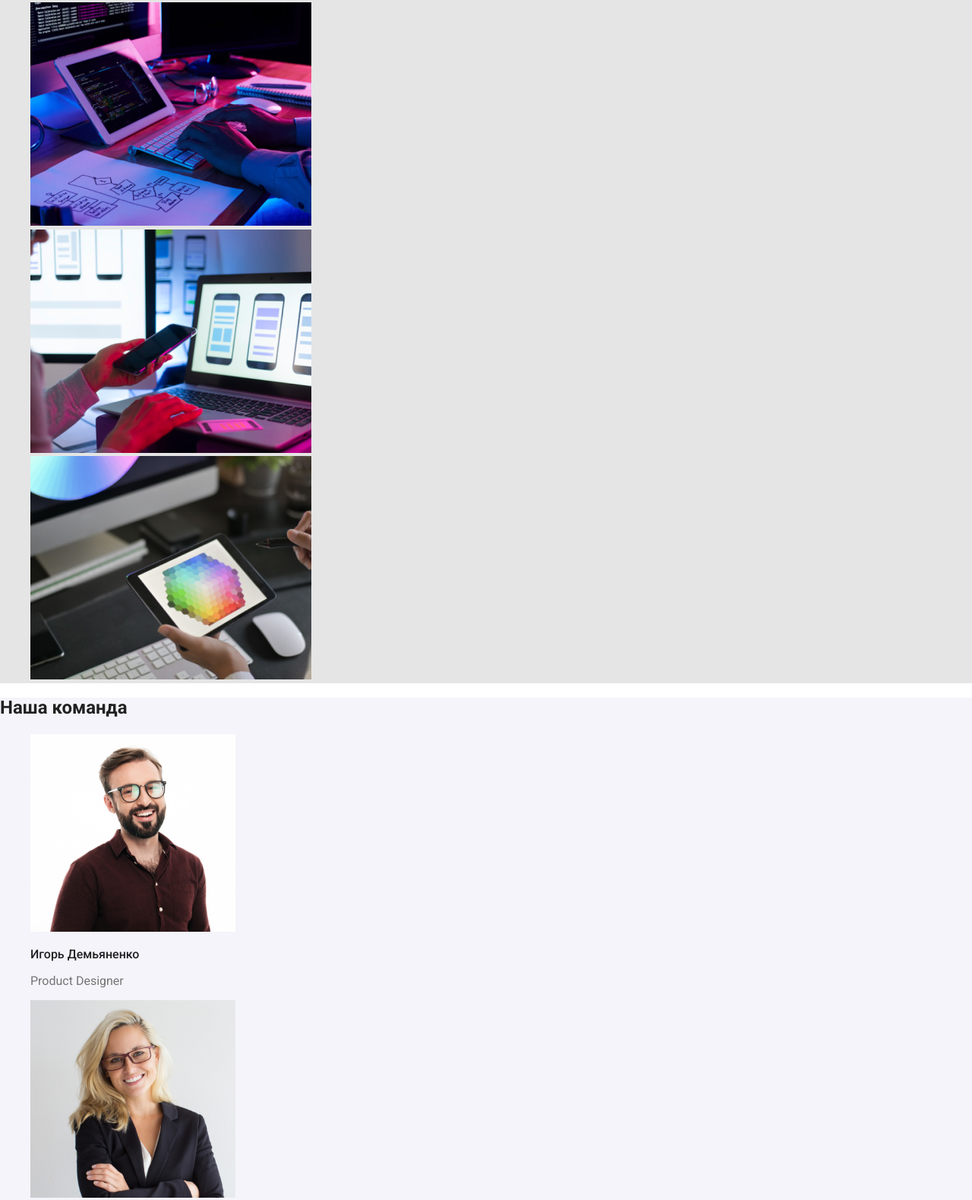
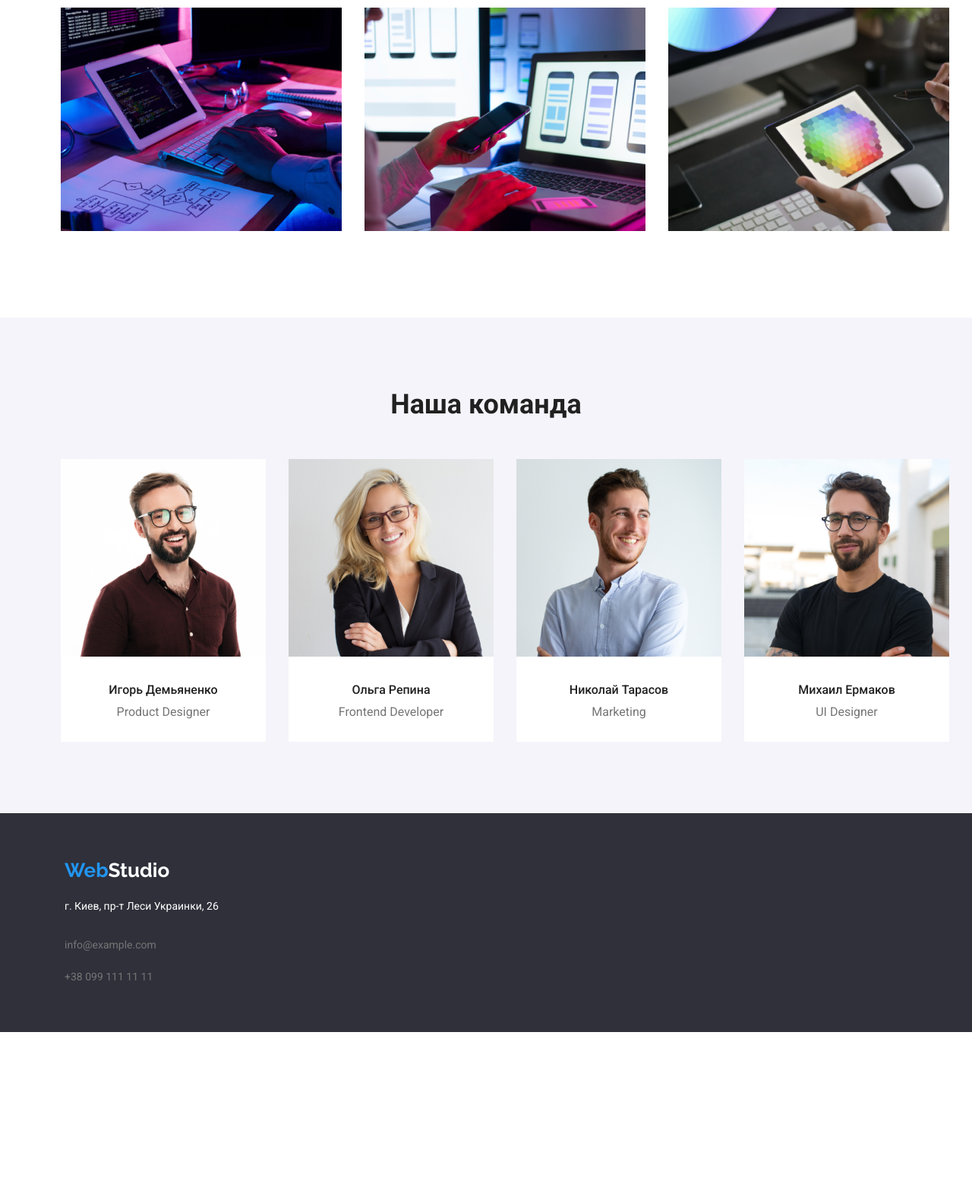
Before and after one commit to Zharkynbek/goit-markup-hw-03, a plain HTML site: page index.html in a window 1280 px wide. Shown: the part 1097-2676 px from the top of the page at 76% size. After the commit the page ends 2455 px from the top, so only its background shows below. Drawn offline with nearby package versions, Linux system fonts and the light colour scheme.

Commit message:
zadaet polnostyu geometriyu dlya html

```diff
--- a/css/style.css
+++ b/css/style.css
@@ -182,7 +182,7 @@ a {
 }
 
 .second-section {
-  background-color: #e5e5e5;
+  background-color: #fff;
 }
 
 .second-list {
@@ -217,25 +217,98 @@ a {
   line-height: 1.142;
 }
 
-.second-to-section {
-  background-color: #e5e5e5;
-}
-
 .second-text {
   font-weight: normal;
   font-size: 14px;
   line-height: 1.714;
 }
 
+.foto-section {
+  background-color: #fff;
+  width: 1230px;
+  padding-left: 15px;
+  padding-right: 15px;
+  margin: auto;
+}
+
 .second-big-title {
+  margin-top: 0;
+  margin-bottom: 0;
   font-weight: bold;
   font-size: 36px;
   line-height: 1.166;
   text-align: center;
+  padding-bottom: 50px;
+}
+
+.second-item {
+  display: flex;
+  margin-top: 0;
+  padding-bottom: 94px;
+}
+
+.second-item .item {
+  margin-right: 30px;
+}
+
+.second-item .item:last-child {
+  margin-right: 0;
 }
 
 .tretii-section {
   background-color: #f5f4fa;
+}
+
+.tretii-div {
+  width: 1230px;
+  padding-left: 15px;
+  padding-right: 15px;
+  margin: auto;
+  align-items: center;
+}
+
+.tretii-section h2 {
+  margin-top: 0;
+  margin-bottom: 0;
+  text-align: center;
+  padding-top: 94px;
+  font-weight: bold;
+  font-size: 36px;
+  line-height: 1.166;
+  text-align: center;
+  padding-bottom: 50px;
+}
+
+.tretii-list {
+  display: flex;
+  margin-top: 0;
+  margin-bottom: 0;
+  padding-bottom: 94px;
+  align-items: center;
+}
+
+.team-item {
+  margin-right: 30px;
+  background-color: #fff;
+  padding-bottom: 30px;
+}
+
+.team-item:last-child {
+  margin-right: 0;
+}
+
+.name-title {
+  margin-top: 0;
+  margin-bottom: 0;
+  text-align: center;
+  padding-top: 30px;
+  padding-bottom: 10px;
+}
+
+.name-text {
+  margin-top: 0;
+  margin-bottom: 0;
+  text-align: center;
 }
 
 .name-title {
@@ -256,10 +329,6 @@ h3 {
 
 p {
   color: var(--primery-text-color);
-}
-
-.konec {
-  background-color: #2f303a;
 }
 
 .primery-main {
@@ -292,6 +361,15 @@ p {
 
 .konec {
   color: #fff;
+  background-color: #2f303a;
+}
+
+.konec-div {
+  width: 1140px;
+  padding-left: 15px;
+  padding-right: 15px;
+  margin: auto;
+  padding-top: 60px;
 }
 
 address {
@@ -305,4 +383,33 @@ address {
 .ulica {
   font-size: 14px;
   line-height: 1.714;
+  padding-top: 20px;
 }
+
+.link-info {
+  margin-top: 0;
+  margin-bottom: 0;
+  padding-left: 0;
+  padding-top: 9px;
+}
+
+.link-info .link {
+  display: inline-block;
+  color: var(--primery-text-color);
+  padding-top: 9px;
+  font-size: 14px;
+  line-height: 1.714;
+}
+
+.link-info li {
+  padding-top: 9px;
+}
+
+.link-info .link:hover,
+.link-info .link:focus {
+  color: var(--logo-color);
+}
+
+footer {
+  padding-bottom: 60px;
+}
--- a/index.html
+++ b/index.html
@@ -76,47 +76,51 @@
                     </li>
                 </ul>
            </div>
+        </section>
 
         <!--WHAT WE DO-->
-
+        <section class="foto-section">
             <h2 class="second-big-title">Чем мы занимаемся</h2>
-            <ul class="second-to-list list">
-                <li>
+            <ul class="second-item list">
+                <li class="item">
                     <img src="./images/tablet-keyboard.png" alt="кейбоард" width="370" />
                 </li>
-                <li>
+                <li class="item">
                     <img src="./images/handy-pc.png" alt="смартфон" width="370" />
                 </li>
-                <li>
+                <li class="item">
                     <img src="./images/pc-tablet.png" alt="пктаблет" width="370" />
                 </li>
             </ul>
         </section>
         <!--SPISOK SOTRUDNIKOV-->
             <section class="tretii-section">
-            <h2>Наша команда</h2>
+                <div class="tretii-div">
+                    <h2 class="tretii-big-title">Наша команда</h2>
                     <ul class="tretii-list list">
-                <li>
+                        <li class="team-item">
                             <img src="./images/igor.jpg" alt="дизайнер" width="270" />
                             <h3 class="name-title">Игорь Демьяненко</h3>
                             <p class="name-text">Product Designer</p>
                         </li>
-                <li>
+                        <li class="team-item">
                             <img src="./images/olga.jpg" alt="фронтенд" width="270" />
                             <h3 class="name-title">Ольга Репина</h3>
                             <p class="name-text">Frontend Developer</p>
                         </li>
-                <li>
+                        <li class="team-item">
                             <img src="./images/kolya.jpg" alt="маркетинг" width="270" />
                             <h3 class="name-title">Николай Тарасов</h3>
                             <p class="name-text">Marketing</p>
                         </li>
-                <li>
+                        <li class="team-item">
                             <img src="./images/misha.jpg" alt="уидизайн" width="270" />
                             <h3 class="name-title">Михаил Ермаков</h3>
                             <p class="name-text">UI Designer</p>
                         </li>
                     </ul>
+                    </div>
+
             </section>
     </main>
     <!--KONEC-->
@@ -124,16 +128,18 @@
         <h1 class="skryt">skroi menya</h1>
 
 
+    <div class="konec-div">
         <footer>
-        <a href=""><span class="web">Web</span><span class="under-studio">Studio</span></a>
+            <a href="index.html"><span class="web">Web</span><span class="under-studio">Studio</span></a>
             <address class="ulica">
                 г. Киев, пр-т Леси Украинки, 26
-            <ul class="link-type list">
+                <ul class="link-info list">
                     <li><a class="link" href="mailto:info@example.com">info@example.com</a></li>
                     <li><a class="link" href="tel:+380961111111">+38 099 111 11 11</a></li>
                 </ul>
             </address>
         </footer>
+    </div>
     </section>
 </body>
 
```
Lines whose indentation alone changed are shown as unchanged.
